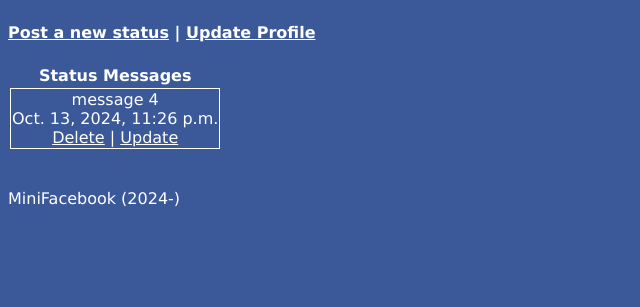
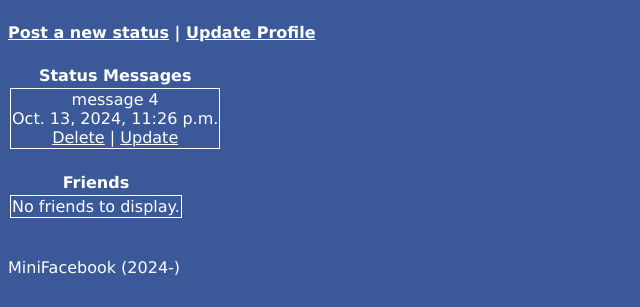
Before and after one commit to samhithasr/cs412, a Django app: page /mini_fb/show_profile/4 in a window 1280 px wide. Shown: the part 493-800 px from the top of the page, without its empty margins (0-640 px from the left). Run offline with Django 5.2, Linux system fonts and the light colour scheme; data comes from the database, SQL or seed files in the repository; both versions use the stored data as it was after the commit.

Commit message:
Task 1, defining and displaying Friends on Profile page

```diff
--- a/mini_fb/admin.py
+++ b/mini_fb/admin.py
@@ -11,3 +11,4 @@ from .models import *
 admin.site.register(Profile)
 admin.site.register(StatusMessage)
 admin.site.register(Image)
+admin.site.register(Friend)
--- a/mini_fb/models.py
+++ b/mini_fb/models.py
@@ -38,7 +38,18 @@ class Profile(models.Model):
     def get_absolute_url(self):
         '''Return URL to access the new profile.'''
         return reverse('show_profile', kwargs={'pk': self.pk})
-        #quiz Q when do you need to run makemigrations command
+
+    def get_friends(self):
+        '''Return a list of Friends' Profiles.'''
+
+        # Collect cases where self is Profile 1 and Profile 2 for a Friend
+        ifProfile1 = Friend.objects.filter(profile1=self)
+        ifProfile2 = Friend.objects.filter(profile2=self)
+
+        # Create a list from ifProfile1 and ifProfile2
+        friends = [f.profile2 for f in ifProfile1] + [f.profile1 for f in ifProfile2]
+        return friends
+
 
 class StatusMessage(models.Model):
     '''
@@ -48,6 +59,9 @@ class StatusMessage(models.Model):
     message = models.TextField(blank=False)
     published = models.DateTimeField(auto_now=True)
     # profile = Profile.objects.get(pk=self.kwargs['pk'])
+
+    # Creates a one-to-many relationship between Profile and StatusMessage
+    # on_delete=models.CASCADE: deletes all StatusMessages associated with a Profile
     profile = models.ForeignKey("Profile", on_delete=models.CASCADE)
 
     def __str__(self):
@@ -69,3 +83,18 @@ class Image(models.Model):
     statusMessage = models.ForeignKey("StatusMessage", on_delete=models.CASCADE)
     image_file = models.ImageField(blank=True)
     timestamp = models.DateTimeField(auto_now=True)
+
+class Friend(models.Model):
+    '''
+    Encapsulates the idea of a Friend, which Profiles can have.
+    Connects Profiles to other Profiles. Provides fields needed
+    for the Friend model.
+    '''
+
+    profile1 = models.ForeignKey("Profile", related_name="profile1",on_delete=models.DO_NOTHING)
+    profile2 = models.ForeignKey("Profile", related_name="profile2",on_delete=models.DO_NOTHING)
+    timestamp = models.DateTimeField(auto_now=True)
+
+    def __str__(self):
+        '''Return a string representation of the object.'''
+        return f"{self.profile1.first} {self.profile1.last} & {self.profile2.first} {self.profile2.last}"
--- a/mini_fb/templates/mini_fb/show_profile.html
+++ b/mini_fb/templates/mini_fb/show_profile.html
@@ -59,9 +59,30 @@ mini_fb application. This file "inherits" from base.html.
             <!-- If there are no status messages -->
             {% empty %}
             <tr>
-                <td>No status messages to display</td>
+                <td>No status messages to display.</td>
             </tr>
             {% endfor %}
+        </table>
+
+        <br>
+
+        <table>
+            <tr>
+                <th>Friends</th>
+            </tr>
+            <!-- Loops through Friend list for the Profile, and displays links to the Friends' pages. -->
+             {% for friend in friends %}
+             <profile>
+                <tr>
+                    <td><a href="{% url 'show_profile' friend.pk %}"><img src="{{friend.icon}}" alt="{{friend.icon}}" width="150" height="150"></a></td>
+                    <td><a href="{% url 'show_profile' friend.pk %}">{{friend}}</a></td>
+                </tr>
+             </profile>
+             {% empty %}
+             <tr>
+                <td>No friends to display.</td>
+             </tr>
+             {% endfor %}
         </table>
 
     </profile>
--- a/mini_fb/views.py
+++ b/mini_fb/views.py
@@ -34,6 +34,7 @@ class ShowProfilePageView(DetailView):
         profile = Profile.objects.get(pk=self.kwargs['pk'])
 
         context['statuses'] = profile.get_status_messages()
+        context['friends'] = profile.get_friends()
         return context
 
 class CreateProfileView(CreateView):
```
Also changed, not shown: db.sqlite3, mini_fb/migrations/0006_friend.py (added).
